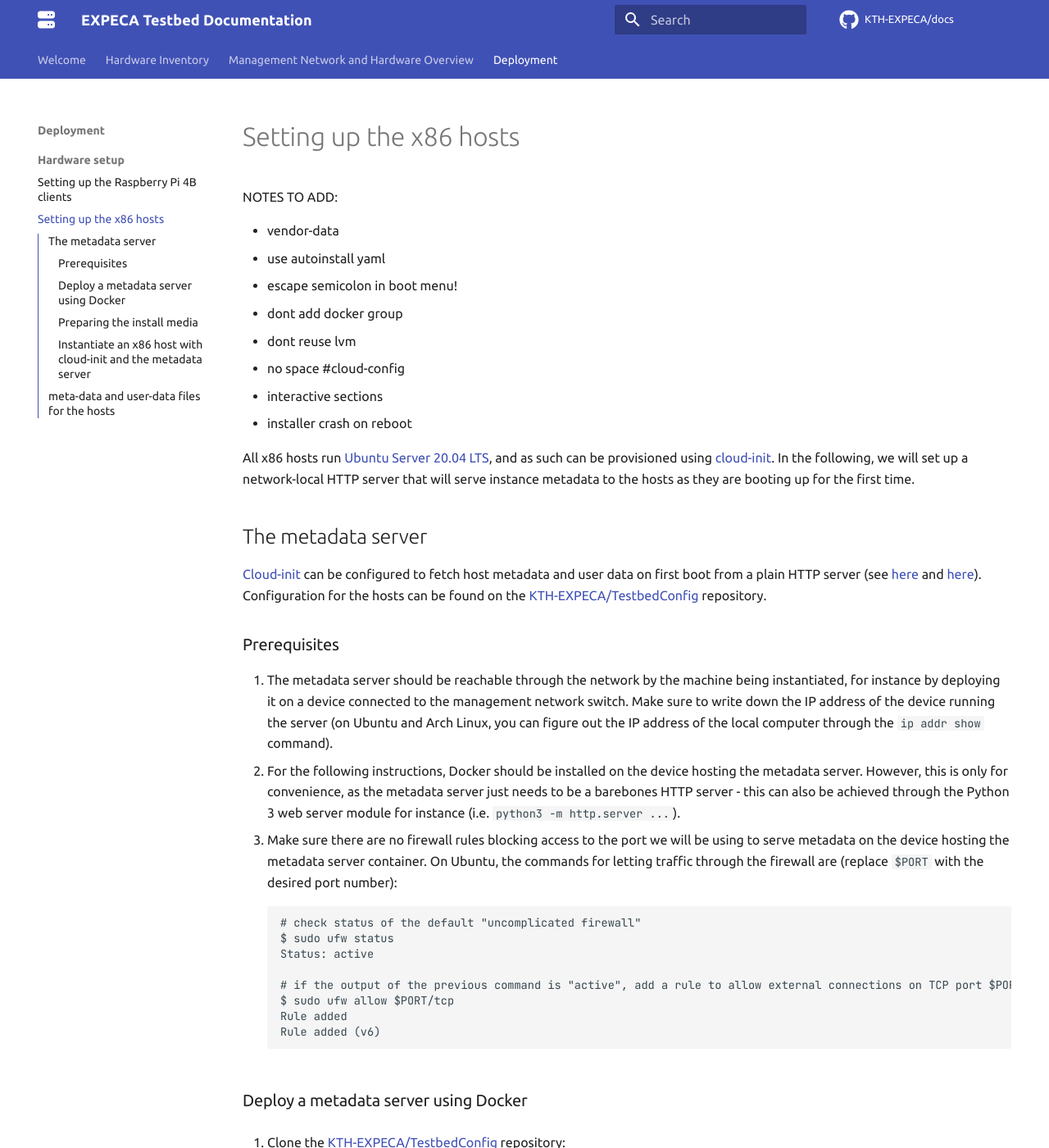
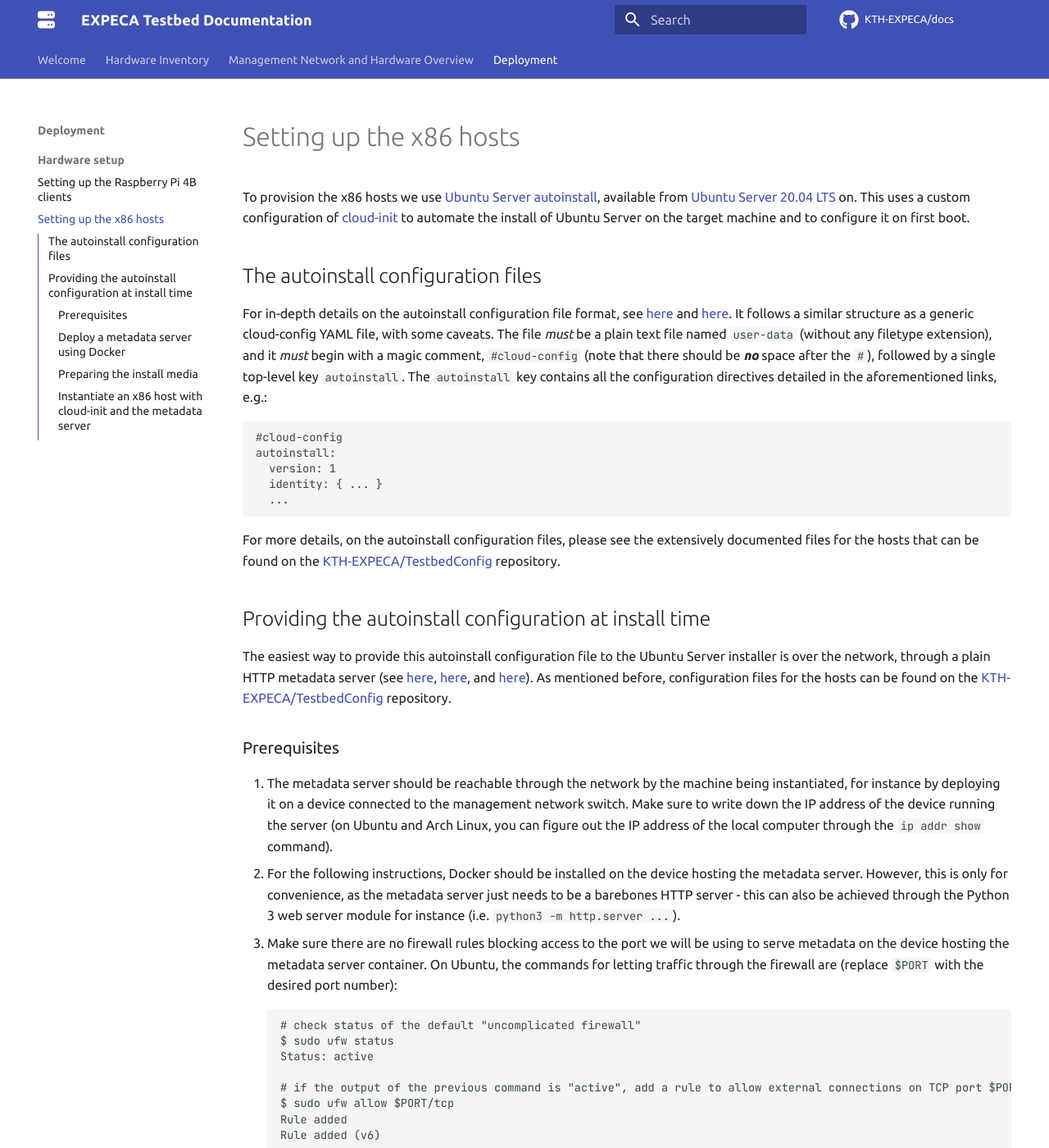
Before and after one commit to KTH-EXPECA/devdocs, an MkDocs documentation site: the page built from docs/deployment/hardware_setup/x86hosts.md, in a window 1280 px wide and 1400 px high. Shown: the whole window at 82% size. Built offline with MkDocs 1.6.1 and Material for MkDocs 9.7.7, drawn with Linux system fonts in a browser that asks for light colours; comment, search, counter and statistics services are not loaded; some of the changed text lies outside the part shown.

Commit message:
fixing docs to match what I had to do to set up the hosts

````diff
--- a/docs/deployment/hardware_setup/x86hosts.md
+++ b/docs/deployment/hardware_setup/x86hosts.md
@@ -1,22 +1,30 @@
 # Setting up the x86 hosts
 
-NOTES TO ADD:
+To provision the x86 hosts we use [Ubuntu Server autoinstall](https://ubuntu.com/server/docs/install/autoinstall), available from [Ubuntu Server 20.04 LTS](https://releases.ubuntu.com/20.04/) on.
+This uses a custom configuration of [cloud-init](https://cloudinit.readthedocs.io/en/latest/) to automate the install of Ubuntu Server on the target machine and to configure it on first boot.
 
-- vendor-data
-- use autoinstall yaml
-- escape semicolon in boot menu!
-- dont add docker group
-- dont reuse lvm
-- no space #cloud-config
-- interactive sections
-- installer crash on reboot
+## The autoinstall configuration files
 
-All x86 hosts run [Ubuntu Server 20.04 LTS](https://releases.ubuntu.com/20.04/), and as such can be provisioned using [cloud-init](https://cloudinit.readthedocs.io/en/latest/).
-In the following, we will set up a network-local HTTP server that will serve instance metadata to the hosts as they are booting up for the first time.
-## The metadata server
+For in-depth details on the autoinstall configuration file format, see [here](https://ubuntu.com/server/docs/install/autoinstall-reference) and [here](https://ubuntu.com/server/docs/install/autoinstall-reference).
+It follows a similar structure as a generic cloud-config YAML file, with some caveats.
+The file *must* be a plain text file named `user-data` (without any filetype extension), and it *must* begin with a magic comment, `#cloud-config` (note that there should be ***no*** space after the `#`), followed by a single top-level key `autoinstall`.
+The `autoinstall` key contains all the configuration directives detailed in the aforementioned links, e.g.:
 
-[Cloud-init](https://cloudinit.readthedocs.io/en/latest/) can be configured to fetch host metadata and user data on first boot from a plain HTTP server (see [here](https://cloudinit.readthedocs.io/en/latest/topics/datasources/nocloud.html) and [here](https://opensource.com/article/20/5/create-simple-cloud-init-service-your-homelab)).
-Configuration for the hosts can be found on the [KTH-EXPECA/TestbedConfig](https://github.com/KTH-EXPECA/TestbedConfig) repository.
+```yaml
+#cloud-config
+autoinstall:
+  version: 1
+  identity: { ... }
+  ...
+```
+
+For more details, on the autoinstall configuration files, please see the extensively documented files for the hosts that can be found on the [KTH-EXPECA/TestbedConfig](https://github.com/KTH-EXPECA/TestbedConfig/tree/master/cloud-init) repository.
+
+
+## Providing the autoinstall configuration at install time
+
+The easiest way to provide this autoinstall configuration file to the Ubuntu Server installer is over the network, through a plain HTTP metadata server (see [here](https://ubuntu.com/server/docs/install/autoinstall-quickstart), [here](https://cloudinit.readthedocs.io/en/latest/topics/datasources/nocloud.html), and [here](https://opensource.com/article/20/5/create-simple-cloud-init-service-your-homelab)).
+As mentioned before, configuration files for the hosts can be found on the [KTH-EXPECA/TestbedConfig](https://github.com/KTH-EXPECA/TestbedConfig/tree/master/cloud-init) repository.
 
 ### Prerequisites
 
@@ -36,31 +44,47 @@
         Rule added
         Rule added (v6)
 
+4. Ubuntu Server autoinstall expects three files to be accessible on the HTTP server: `user-data`, `vendor-data`, and `meta-data`.
+    `user-data` corresponds to the previously discussed autoinstall configuration file, whereas `vendor-data` and `meta-data` correspond to files providing instance metadata we will not be using.
+    However, these files need to be present even if empty, otherwise the autoinstall will fail.
+
 ### Deploy a metadata server using Docker
 
 1. Clone the [KTH-EXPECA/TestbedConfig](https://github.com/KTH-EXPECA/TestbedConfig) repository:
 
         git clone git@github.com:KTH-EXPECA/TestbedConfig.git
 
-2. The [KTH-EXPECA/TestbedConfig](https://github.com/KTH-EXPECA/TestbedConfig) includes a shell script `serve_cloud_init.sh` to automate serving of metadata.
-The script takes a directory and a port as arguments and sets up an NGINX web server on socket serving the specified directory:
+2. Move into the `cloud-init` directory inside the repo:
+
+        cd TestbedConfig/cloud-init
+
+3. Inside this directory you will find subdirectories for each of the x86 management hosts (`cloudlet`, `database_server`, `management_server`) as well as a shell script `serve_cloud_init.sh` to automate serving of metadata.
+    The script takes one of the aforementioned subdirectories and a port as arguments and sets up an NGINX web server serving metadata:
 
         ./serve_cloud_init.sh <directory> <port>
 
-3. To instead do this manually:
+    For instance, to serve metadata for the `cloudlet` on port 80, one would do:
+
+        ./server_cloud_init.sh ./cloudlet 80
+
+4. To instead do this manually:
 
     - Serve metadata using the official NGINX Docker container image.
-    Replace `$MDATADIR` with the directory containing metadata for the desired instance, and `$PORT` with the desired port on which to listen:
+        Replace `$MDATADIR` with the directory containing metadata for the desired instance, and `$PORT` with the desired port on which to listen:
 
-            docker run --rm -it -p $PORT:80 -v /path/to/TestbedConfig/$MDATADIR:/usr/share/nginx/html:ro nginx:latest
+            docker run --rm -it -p $PORT:80 -v /path/to/TestbedConfig/cloud-init/$MDATADIR:/usr/share/nginx/html:ro nginx:latest
+
+        Again, for example to serve metadata for the `cloudlet` on port 80, one would do:
+
+            docker run --rm -it -p 80:80 -v /path/to/TestbedConfig/cloud-init/cloudlet:/usr/share/nginx/html:ro nginx:latest
 
     - Make sure the files are accessible from the network by visiting the IP address of the metadata server host from a web browser (don't forget to include the port in the URL).
 
     - This can also be tested on out the command line using `wget` or `curl` (replace `$ADDR` with the IP of the metadata server host and `$PORT` with the TCP port on which it is listening):
 
-            wget $ADDR:$PORT/meta-data
+            wget $ADDR:$PORT/user-data
 
-            curl -X GET $ADDR:$PORT/meta-data
+            curl -X GET $ADDR:$PORT/user-data
 
 ### Preparing the install media
 
@@ -80,19 +104,22 @@
 
             linux /casper/vmlinuz quiet ---
 
-    to read
+        to read
 
-            linux /casper/vmlinux quiet autoinstall ds=nocloud-net;s=http://$ADDR:$PORT/ ---
+            linux /casper/vmlinux quiet autoinstall ds=nocloud-net\;s=http://$ADDR:$PORT/
 
     replacing `$ADDR` and `$PORT` with the address and port of the metadata server.
 
-3. Press `F10` to boot. The installer will now connect to the metadata server and set up the host based on the metadata obtained.
+    *Note the escaped `;`, i.e. `\;`.*
+    *This is only needed because GRUB interprets `;` as a command delimiter; in other setups (for instance when installing on a virtual machine) escaping `;` might not be necessary.*
 
-## meta-data and user-data files for the hosts
+3. Press `F10` to boot. The installer will connect to the metadata server and begin installation of the host based on the metadata obtained.
+    Note that the install is not necessarily *fully* automatic, as there might be some sections in the autoinstall configuration files directly specified as interactive.
+    In particular, storage setup usually needs special attention and is often specified as interactive.
+    See the configuration files for details.
 
-As previously mentioned, these files can be found in the [KTH-EXPECA/TestbedConfig](https://github.com/KTH-EXPECA/TestbedConfig).
-Specifically, you should find three relevant subdirectories in the repository:
+4. Once installation is finished, the installer will prompt to reboot.
+    However, there seems to be a bug in the Ubuntu Server installer which causes it to crash at this point.
+    Instead, when the reboot prompt appears, switch to TTY2 (`ALT + F2`) and reboot manually: `sudo reboot`.
 
-- [TestbedConfig/cloudlet](https://github.com/KTH-EXPECA/TestbedConfig/tree/master/cloudlet), for the cloudlet host.
-- [TestbedConfig/database_server](https://github.com/KTH-EXPECA/TestbedConfig/tree/master/database_server), for the database & storage host.
-- [TestbedConfig/management_server](https://github.com/KTH-EXPECA/TestbedConfig/tree/master/management_server), for the management server host.
+5. The host will reboot and perform some final configuration of first boot, after which it will be ready to be used.
````
Also changed, not shown: docs/deployment/hardware_setup/raspberrypis.md (+2 -0 lines).
